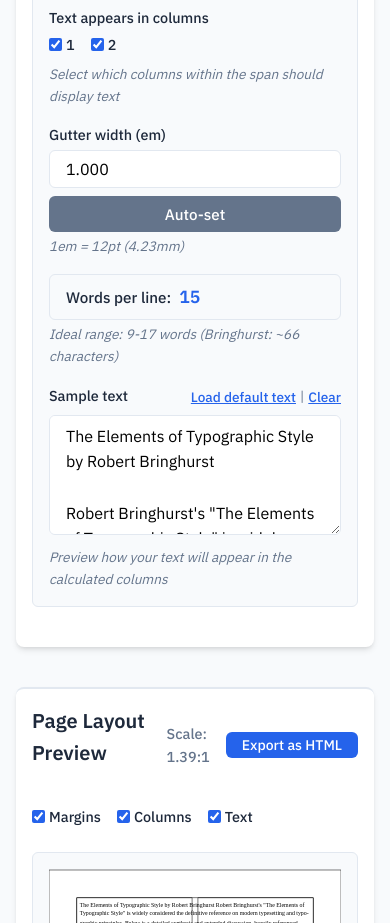
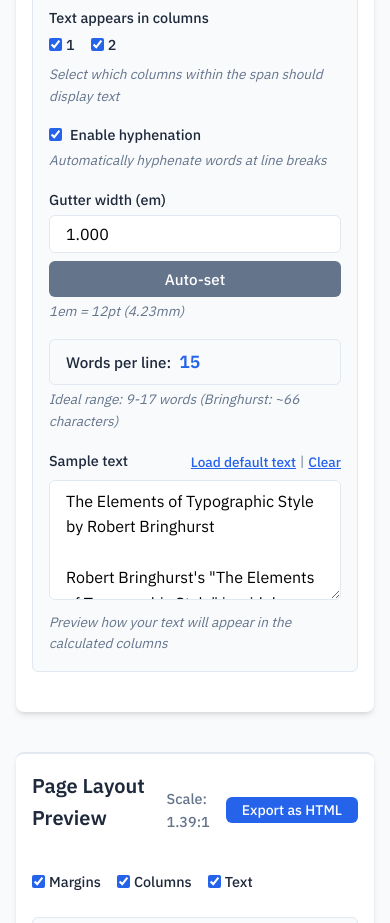
Before and after one commit to PkWr/type-setting, a website with bundled scripts: page index.html in a window 390 px wide. Shown: the part 1760-2683 px from the top of the page. Built offline with nearby package versions, Linux system fonts and the light colour scheme.

Commit message:
Add hyphenation on/off option under Typography Settings
- Added checkbox to enable/disable hyphenation
- Hyphenation defaults to enabled (checked)
- Updates text preview in real-time when toggled
- Applied to text rendering in visualization
- Uses CSS hyphens property (auto/none)

```diff
--- a/index.html
+++ b/index.html
@@ -170,6 +170,13 @@
           <div id="textColumnCheckboxes" class="column-span-checkboxes"></div>
           <span class="helper-text">Select which columns within the span should display text</span>
         </div>
+        <div class="form-group">
+          <label class="checkbox-label">
+            <input type="checkbox" id="hyphenation" class="checkbox-input" checked>
+            <span>Enable hyphenation</span>
+          </label>
+          <span class="helper-text">Automatically hyphenate words at line breaks</span>
+        </div>
         <div class="form-group gutter-group">
           <label for="gutterWidth">Gutter width (em)</label>
           <div class="gutter-controls">
--- a/src/types.ts
+++ b/src/types.ts
@@ -13,6 +13,7 @@ export interface LayoutInputs {
   fontFamily?: string; // Font family name
   numCols: number;
   gutterWidth: number;
+  hyphenation?: boolean; // Enable/disable hyphenation
   columnSpanStart?: number; // First column in span (1-indexed)
   columnSpanEnd?: number; // Last column in span (1-indexed)
   textColumns?: number[]; // Array of column indices where text appears (1-indexed)
--- a/src/ui.ts
+++ b/src/ui.ts
@@ -82,6 +82,7 @@ function getFormInputs(): LayoutInputs {
 
   const numCols = parseInt((document.getElementById('numCols') as HTMLInputElement).value, 10);
   const fontFamily = (document.getElementById('fontFamily') as HTMLSelectElement).value;
+  const hyphenation = (document.getElementById('hyphenation') as HTMLInputElement)?.checked ?? true;
   const columnSpan = getColumnSpan();
   const textColumns = getTextColumns();
 
@@ -96,6 +97,7 @@ function getFormInputs(): LayoutInputs {
     fontFamily, // Font family name
     numCols,
     gutterWidth: convertToMM(gutterWidth, GUTTER_UNIT, typeSize), // Convert em to mm
+    hyphenation, // Hyphenation enabled/disabled
   };
 
   // Add facing pages specific margins if in facing pages mode
--- a/src/visualization.ts
+++ b/src/visualization.ts
@@ -183,7 +183,7 @@ function drawPage(
       textDiv.style.boxSizing = 'border-box';
       textDiv.style.overflow = 'hidden';
       textDiv.style.wordWrap = 'break-word';
-      textDiv.style.hyphens = 'auto';
+      textDiv.style.hyphens = inputs.hyphenation !== false ? 'auto' : 'none';
       textDiv.textContent = sampleText;
 
       textGroup.appendChild(textDiv);
```
